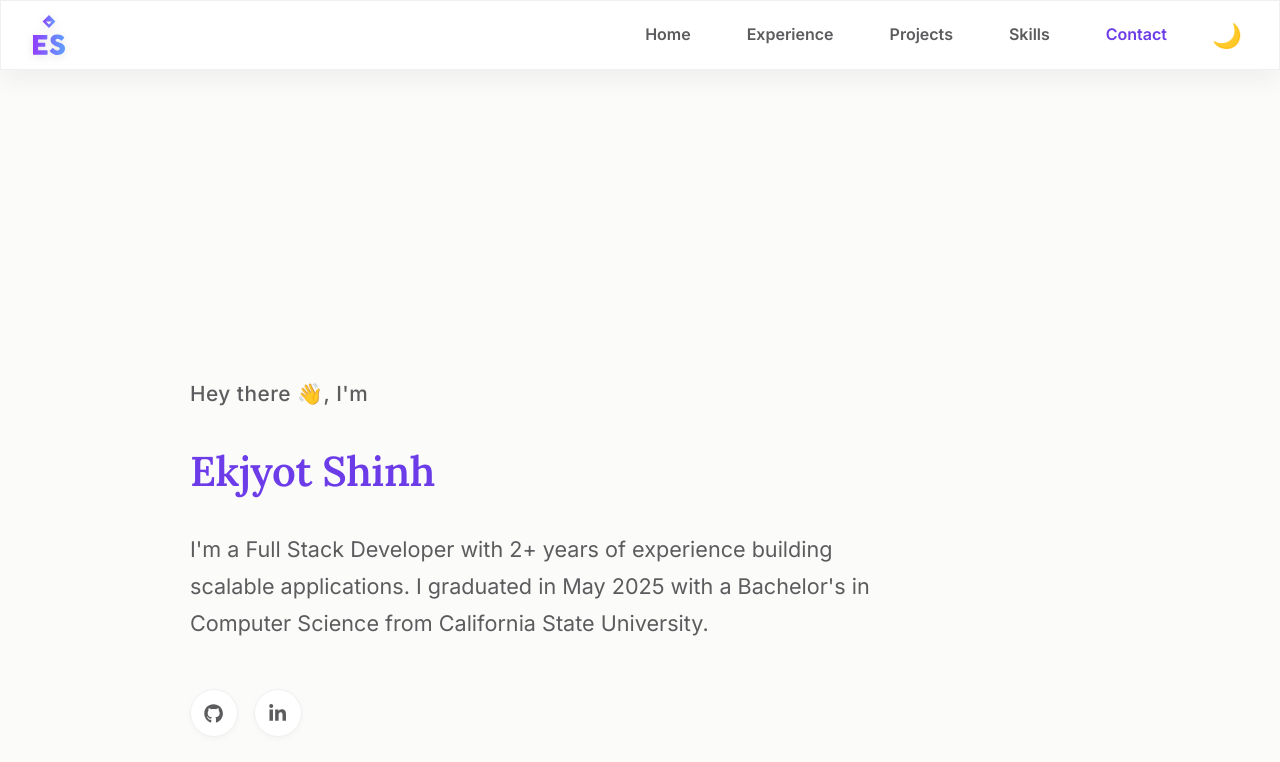
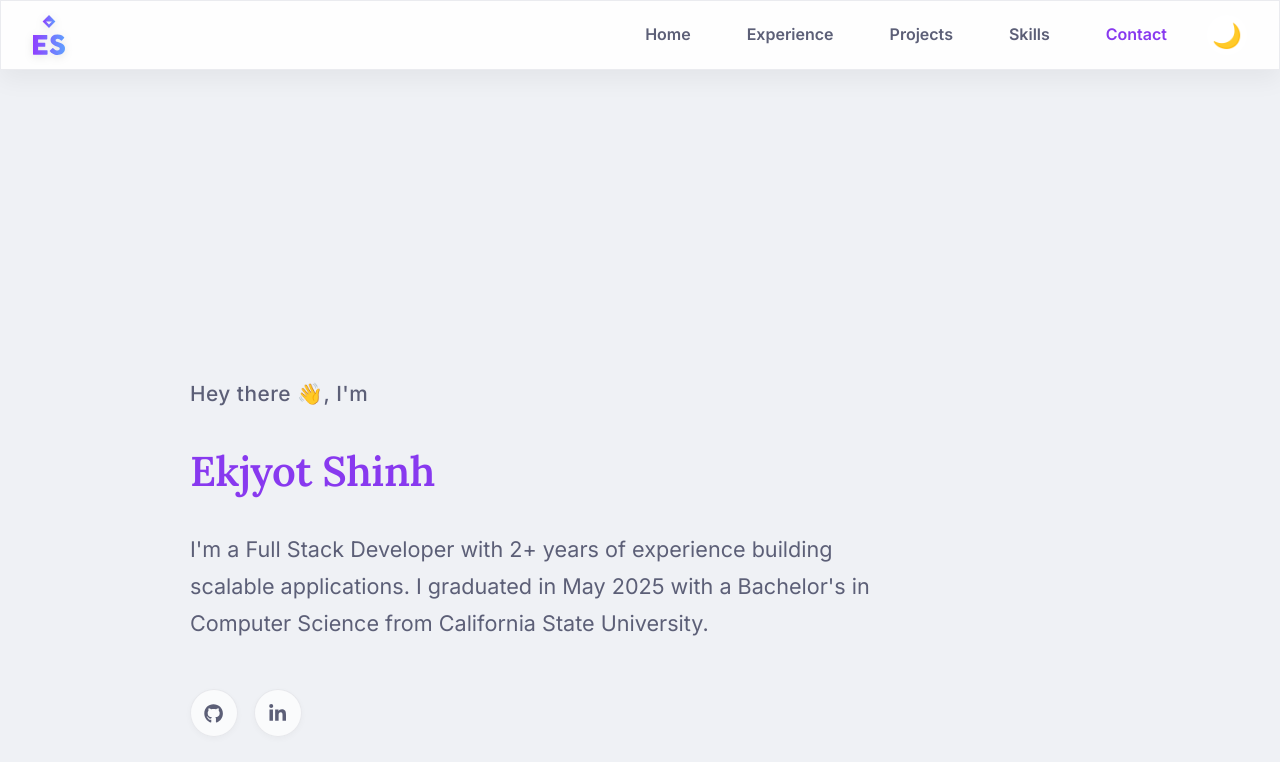
Before and after one commit to ekjyotshinh/portfolio, a React (Vite) app: page / in a window 1280 px wide. Shown: the top 762 px of the page. Built offline with nearby package versions, Linux system fonts and the light colour scheme.

Commit message:
ui update - catppucin colors

```diff
--- a/src/index.css
+++ b/src/index.css
@@ -17,35 +17,35 @@ html {
   color-scheme: light dark;
 
   /* ═══════════════════════════════════════════
-     Natural, Organic Palette - Styled around the logo gradient
+     Catppuccin Latte (Light Mode) Palette
      ═══════════════════════════════════════════ */
   /* Light Mode Colors */
-  --background: #fbfbfa;
-  --background-solid: #fbfbfa;
+  --background: #eff1f5;         /* Base */
+  --background-solid: #e6e9ef;   /* Mantle */
 
-  --text-primary: #1c1c1e;
-  --text-secondary: #5c5c5e;
-  --text-tertiary: #8e8e93;
+  --text-primary: #4c4f69;       /* Text */
+  --text-secondary: #5c5f77;     /* Subtext1 */
+  --text-tertiary: #6c6f85;      /* Subtext0 */
 
-  /* Logo-inspired Accents */
-  --accent-primary: #6c3ce9;     /* Legible Royal Indigo */
-  --accent-secondary: #4988f5;   /* Legible Sky Blue */
-  --accent-tertiary: #8f3fff;    /* Logo Purple Stop */
-  --accent-glow: rgba(108, 60, 233, 0.08);
+  /* Catppuccin Accents */
+  --accent-primary: #8839ef;     /* Mauve */
+  --accent-secondary: #209fb5;   /* Sapphire */
+  --accent-tertiary: #7287fd;    /* Lavender */
+  --accent-glow: rgba(136, 57, 239, 0.08);
 
   /* Success/Warning/Error */
-  --success: #3f5241;
-  --warning: #b08a55;
-  --error: #9e4747;
+  --success: #40a02b;            /* Green */
+  --warning: #df8e1d;            /* Yellow */
+  --error: #d20f39;              /* Red */
 
   /* ═══════════════════════════════════════════
-     Organic Separation System (Fine lines, no neon)
+     Glass System (Catppuccin)
      ═══════════════════════════════════════════ */
-  --glass-bg: #ffffff;
-  --glass-bg-light: rgba(255, 255, 255, 0.6);
-  --glass-bg-heavy: #ffffff;
-  --glass-border: rgba(0, 0, 0, 0.06);
-  --glass-border-subtle: rgba(0, 0, 0, 0.03);
+  --glass-bg: rgba(255, 255, 255, 0.7);
+  --glass-bg-light: rgba(255, 255, 255, 0.5);
+  --glass-bg-heavy: rgba(255, 255, 255, 0.9);
+  --glass-border: rgba(124, 127, 147, 0.15); /* Overlay2 */
+  --glass-border-subtle: rgba(124, 127, 147, 0.08);
   --glass-tint: transparent;
   --glass-shadow: rgba(0, 0, 0, 0.03);
 
@@ -69,12 +69,12 @@ html {
   --shadow-glow-sm: none;
 
   /* ═══════════════════════════════════════════
-     Muted Logo Gradients
+     Catppuccin Gradients
      ═══════════════════════════════════════════ */
-  --gradient-primary: linear-gradient(135deg, #8f3fff 0%, #5f9fff 100%);
-  --gradient-accent: linear-gradient(135deg, #5f9fff 0%, #8f3fff 100%);
-  --gradient-vibrant: linear-gradient(135deg, #8f3fff 0%, #5f9fff 100%);
-  --gradient-glass: #ffffff;
+  --gradient-primary: linear-gradient(135deg, var(--accent-primary) 0%, var(--accent-secondary) 100%);
+  --gradient-accent: linear-gradient(135deg, var(--accent-secondary) 0%, var(--accent-primary) 100%);
+  --gradient-vibrant: linear-gradient(135deg, var(--accent-primary) 0%, var(--accent-secondary) 100%);
+  --gradient-glass: #eff1f5;
   --gradient-text: none;
   --gradient-section: transparent;
 
@@ -82,9 +82,9 @@ html {
   --mesh-bg: none;
 
   /* Tech Tag Colors */
-  --tech-bg: rgba(143, 63, 255, 0.04);
-  --tech-border: rgba(143, 63, 255, 0.08);
-  --tech-text: #6c3ce9;
+  --tech-bg: rgba(136, 57, 239, 0.06);
+  --tech-border: rgba(136, 57, 239, 0.12);
+  --tech-text: var(--accent-primary);
 
   /* ═══════════════════════════════════════════
      Spacing System
@@ -138,27 +138,32 @@ html {
 }
 
 /* ═══════════════════════════════════════════
-   Dark Mode Theme
+   Catppuccin Mocha (Dark Mode) Theme
    ═══════════════════════════════════════════ */
 body.dark-mode {
-  --background: #121213;
-  --background-solid: #121213;
+  --background: #1e1e2e;         /* Base */
+  --background-solid: #181825;   /* Mantle */
 
-  --text-primary: #f5f5f7;
-  --text-secondary: #a1a1a6;
-  --text-tertiary: #68686e;
+  --text-primary: #cdd6f4;       /* Text */
+  --text-secondary: #bac2de;     /* Subtext1 */
+  --text-tertiary: #a6adc8;      /* Subtext0 */
 
-  --accent-primary: #ad8cfc;     /* Soft Indigo/Purple */
-  --accent-secondary: #85b3ff;   /* Soft Sky Blue */
-  --accent-tertiary: #5f9fff;    /* Logo Blue Stop */
-  --accent-glow: rgba(173, 140, 252, 0.12);
+  --accent-primary: #cba6f7;     /* Mauve */
+  --accent-secondary: #74c7ec;   /* Sapphire */
+  --accent-tertiary: #b4befe;    /* Lavender */
+  --accent-glow: rgba(203, 166, 247, 0.12);
+
+  /* Success/Warning/Error */
+  --success: #a6e3a1;            /* Green */
+  --warning: #f9e2af;            /* Yellow */
+  --error: #f38ba8;              /* Red */
 
   /* Dark Glass System */
-  --glass-bg: #1c1c1e;
-  --glass-bg-light: rgba(28, 28, 30, 0.7);
-  --glass-bg-heavy: #1c1c1e;
-  --glass-border: rgba(255, 255, 255, 0.08);
-  --glass-border-subtle: rgba(255, 255, 255, 0.04);
+  --glass-bg: rgba(30, 30, 46, 0.7);
+  --glass-bg-light: rgba(30, 30, 46, 0.5);
+  --glass-bg-heavy: rgba(30, 30, 46, 0.9);
+  --glass-border: rgba(147, 153, 178, 0.15); /* Overlay2 */
+  --glass-border-subtle: rgba(147, 153, 178, 0.08);
   --glass-tint: transparent;
   --glass-shadow: rgba(0, 0, 0, 0.2);
 
@@ -171,18 +176,18 @@ body.dark-mode {
   --shadow-2xl: 0 24px 48px rgba(0, 0, 0, 0.35);
 
   /* Dark Gradients */
-  --gradient-primary: linear-gradient(135deg, #8f3fff 0%, #5f9fff 100%);
-  --gradient-accent: linear-gradient(135deg, #5f9fff 0%, #8f3fff 100%);
-  --gradient-vibrant: linear-gradient(135deg, #8f3fff 0%, #5f9fff 100%);
-  --gradient-glass: #1c1c1e;
+  --gradient-primary: linear-gradient(135deg, var(--accent-primary) 0%, var(--accent-secondary) 100%);
+  --gradient-accent: linear-gradient(135deg, var(--accent-secondary) 0%, var(--accent-primary) 100%);
+  --gradient-vibrant: linear-gradient(135deg, var(--accent-primary) 0%, var(--accent-secondary) 100%);
+  --gradient-glass: #1e1e2e;
   --gradient-section: transparent;
 
   /* Dark Mesh Gradient - Disabled */
   --mesh-bg: none;
 
-  --tech-bg: rgba(143, 63, 255, 0.12);
-  --tech-border: rgba(143, 63, 255, 0.2);
-  --tech-text: #ad8cfc;
+  --tech-bg: rgba(203, 166, 247, 0.12);
+  --tech-border: rgba(203, 166, 247, 0.2);
+  --tech-text: var(--accent-primary);
 }
 
 /* ═══════════════════════════════════════════
```
